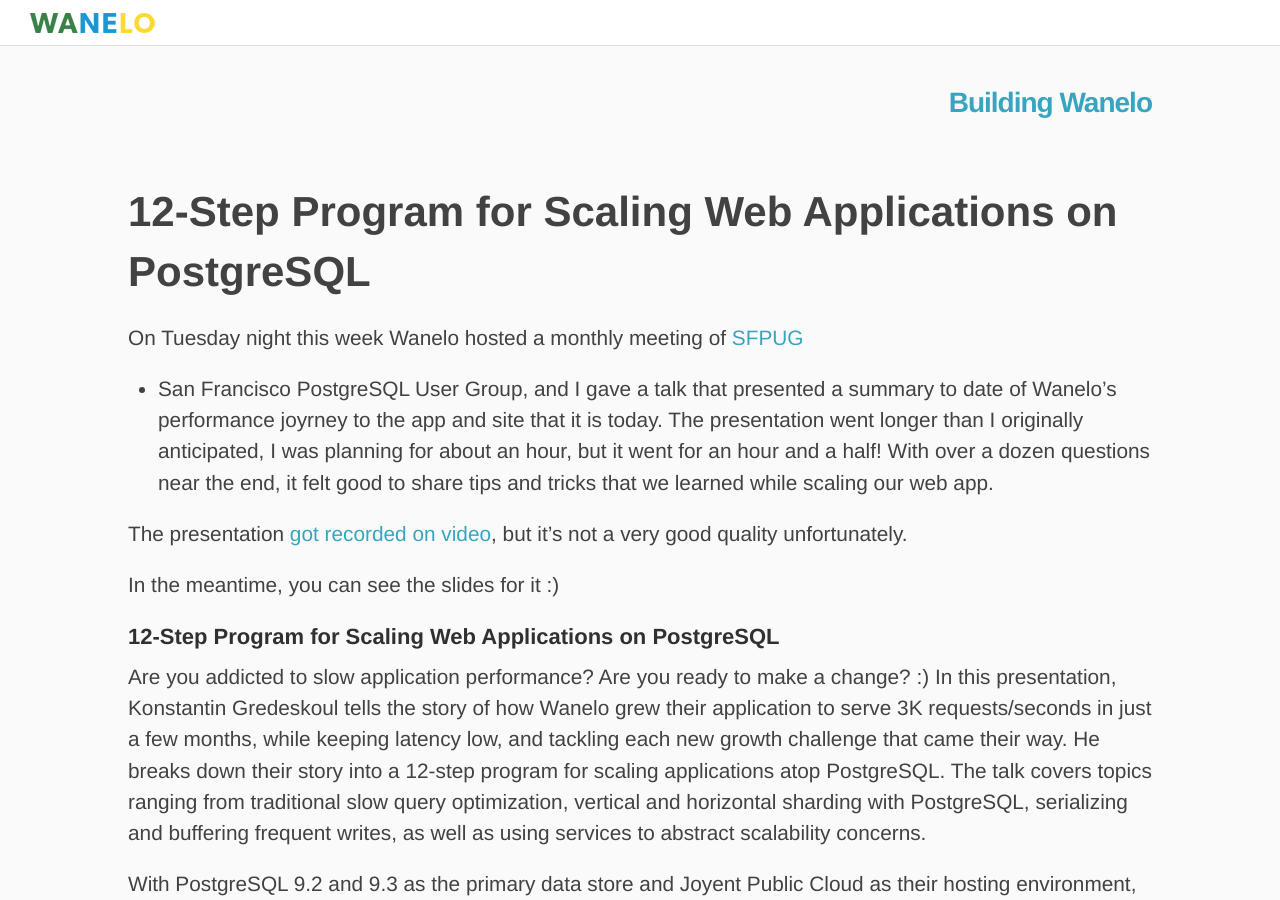
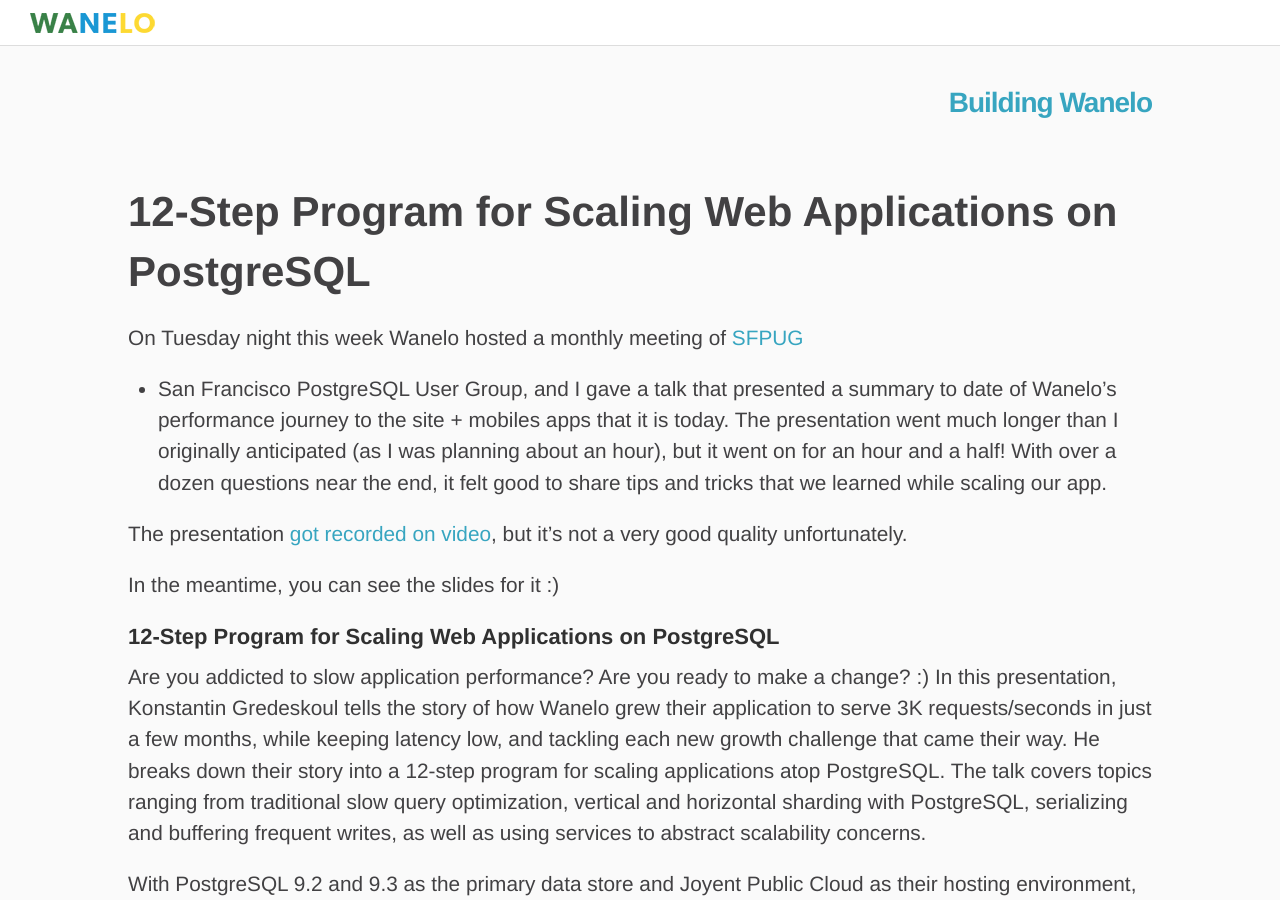
Before and after one commit to wanelo/wanelo.github.io, a Jekyll site: the page built from _posts/2014-03-21-12step-program-for-scaling-web-applications-on-postgresql.md, in a window 1280 px wide and 900 px high. Built offline with Jekyll 4.4.1, drawn with Linux system fonts in a browser that asks for light colours; some web fonts are replaced; Markdown is read by kramdown in place of the engine named in the settings; comment, search, counter and statistics services are not loaded.

Commit message:
Fixing spelling and making prezo bigger

```diff
--- a/_posts/2014-03-21-12step-program-for-scaling-web-applications-on-postgresql.md
+++ b/_posts/2014-03-21-12step-program-for-scaling-web-applications-on-postgresql.md
@@ -5,12 +5,13 @@
 
 On Tuesday night this week Wanelo hosted a monthly meeting of [SFPUG](http://meetup.com/postgresql-1/ "San Francisco PostgreSQL User Group")
 - San Francisco PostgreSQL User Group, and I gave a talk that presented a summary
-to date of Wanelo's performance joyrney to the app and site that it is today. The
-presentation went longer than I originally anticipated, I was planning for about an hour, but
-it went for an hour and a half!  With over a dozen questions near the end, it felt good
-to share tips and tricks that we learned while scaling our web app.
+to date of Wanelo's performance journey to the site + mobiles apps that it is today. The
+presentation went much longer than I originally anticipated (as I was planning about an hour), but
+it went on for an hour and a half!  With over a dozen questions near the end, it felt good
+to share tips and tricks that we learned while scaling our app.
 
-The presentation [got recorded on video](https://www.youtube.com/watch?v=zsDKaSlzbco), but it's not a very good quality unfortunately.
+The presentation [got recorded on video](https://www.youtube.com/watch?v=zsDKaSlzbco),
+but it's not a very good quality unfortunately.
 
 In the meantime, you can see the slides for it :)
 
@@ -32,7 +33,7 @@
 -- [Konstantin](http://wanelo.com/kig "Konstantin on Wanelo")
 
 <iframe src="http://www.slideshare.net/slideshow/embed_code/32478281?rel=0"
-  width="550" height="350" frameborder="0" marginwidth="0" marginheight="0" scrolling="no"
+  width="825" height="525" frameborder="0" marginwidth="0" marginheight="0" scrolling="no"
   style="border:1px solid #CCC; border-width:1px 1px 0; margin-bottom:5px; max-width: 100%;" allowfullscreen>
 </iframe>
 <div class="slideshare-title" style="margin-bottom:5px"> <strong>
```
Also changed, not shown: 2 other files.
